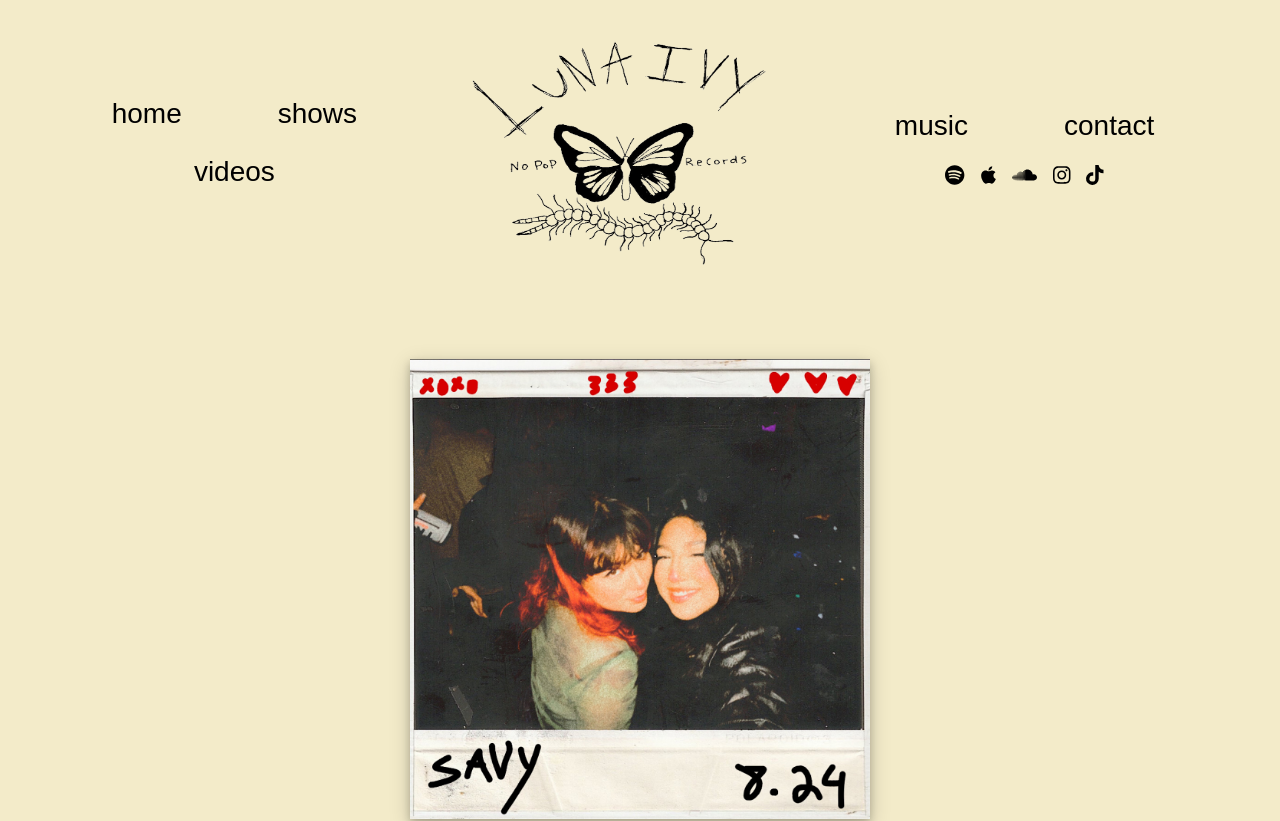
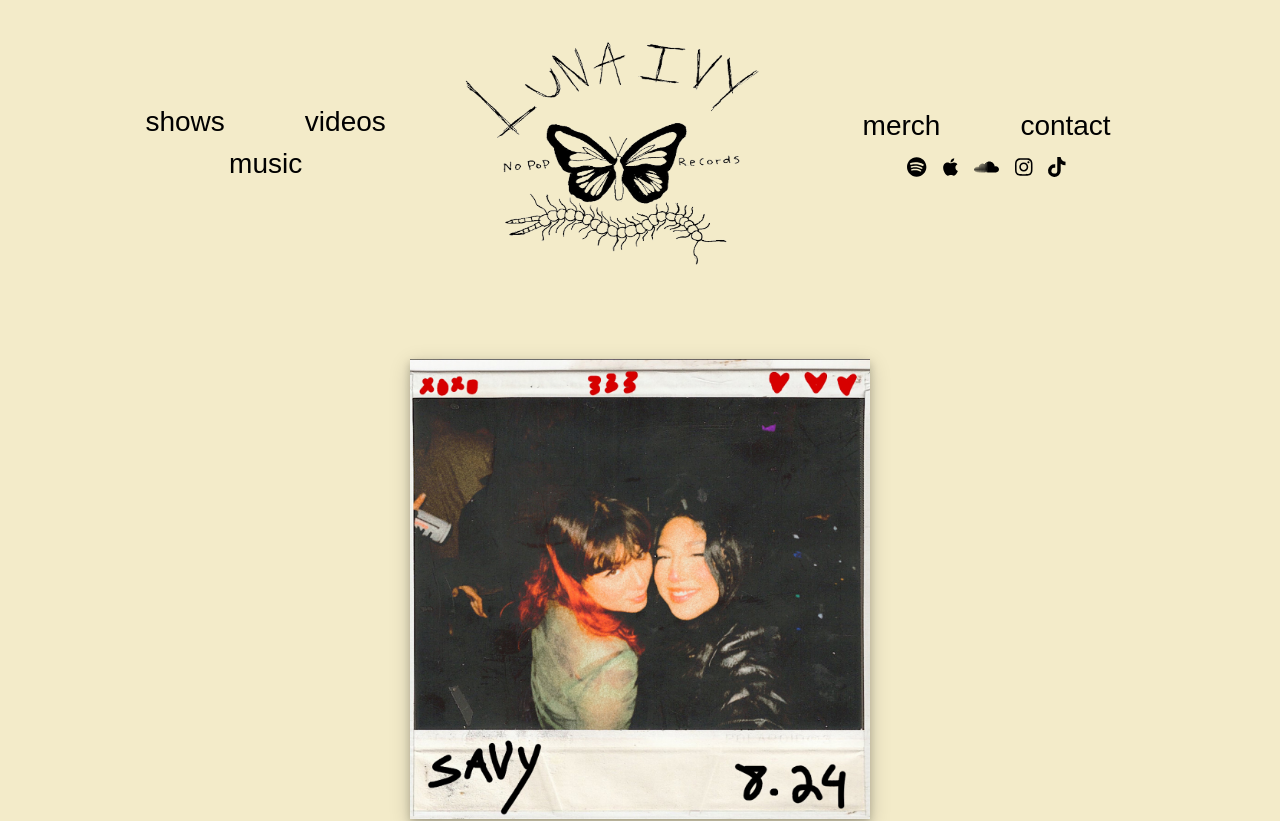
Before and after one commit to alyssamarie0107/luna-ivy, a React (Create React App) app: page / in a window 1280 px wide. Shown: the top 821 px of the page. Built offline with nearby package versions, Linux system fonts and the light colour scheme; a web font is replaced by a local one.

Commit message:
removed home from navbar and added classname to each section and used id for react-scroll

```diff
--- a/src/components/navbar/Navbar.js
+++ b/src/components/navbar/Navbar.js
@@ -1,24 +1,55 @@
 import styles from './Navbar.module.css';
-
-import Nav from 'react-bootstrap/Nav';
-import Navbar from 'react-bootstrap/Navbar';
+import { Link } from 'react-scroll';
+import { Navbar, Container } from 'react-bootstrap';
 import LunaIvyLogo from '../../assets/logo/lunaivy-transparent.png';
 import SocialBtns from '../buttons/social-btns/SocialBtns';
 
+/*
+ * navbar component
+ * if you want react to handle the routing only in the browswer
+ * and to intercept those requests for new pages, replace anchor
+ * tags with Link instead. Note, Link does not use href attribute,
+ * but rather uses 'to'.
+ *
+ * instead of Link from bootstrap, using Link from react-scroll
+ * https://www.npmjs.com/package/react-scroll
+*/
 const CustomNavbar = () => {
   return (
     <Navbar collapseOnSelect expand="lg" id={ styles.customNavbar  }>
       <Navbar.Toggle aria-controls="responsive-navbar-nav"/>
 
       <Navbar.Collapse className={ styles.customNavbarCollapse } id="responsive-navbar-nav">
-        <Nav id={ styles.customNav }>
+        <Container id={ styles.customNav }>
           <div>
-            <Nav.Link className={ styles.customLink } href="#home">home</Nav.Link>
-            <Nav.Link className={ styles.customLink } href="#shows">shows</Nav.Link>
-            <Nav.Link className={ styles.customLink } href="#videos">videos</Nav.Link>
+            <Link
+              className={ styles.customLink }
+              to="shows"
+              spy={true}
+              smooth={true}
+              offset={-50}
+              duration={100}>
+                shows
+            </Link>
+            <Link
+              className={ styles.customLink }
+              to="videos"
+              spy={true}
+              smooth={true}
+              offset={0}
+              duration={100}>videos</Link>
+            <Link
+              className={ styles.customLink }
+              to="music"
+              spy={true}
+              smooth={true}
+              offset={0}
+              duration={100}>
+                music
+            </Link>
           </div>
 
-          <Navbar.Brand href="#home" id={ styles.NavBrand }>
+          <Navbar.Brand href="/" id={ styles.NavBrand }>
               <img
               src={ LunaIvyLogo }
               alt="Luna Ivy logo"
@@ -26,11 +57,25 @@ const CustomNavbar = () => {
           </Navbar.Brand>
 
           <div>
-            <Nav.Link className={ styles.customLink } href="#music">music</Nav.Link>
-            <Nav.Link className={ styles.customLink } href="#contact">contact</Nav.Link>
+            <Link
+              className={ styles.customLink }
+              to="merch"
+              spy={true}
+              smooth={true}
+              offset={0}
+              duration={100}>
+                merch
+            </Link>
+            <Link
+              className={ styles.customLink }
+              to="contact"
+              spy={true}
+              smooth={true}
+              offset={-50}
+              duration={100}>contact</Link>
             <SocialBtns />
           </div>
-        </Nav>
+        </Container>
       </Navbar.Collapse>
 
       <Navbar.Brand href="#home" id={ styles.NavBrand2 }>
@@ -40,8 +85,6 @@ const CustomNavbar = () => {
           />
       </Navbar.Brand>
     </Navbar>
-
-
   );
 }
 
--- a/src/components/navbar/Navbar.module.css
+++ b/src/components/navbar/Navbar.module.css
@@ -29,6 +29,8 @@
     margin: 0 40px;
     font-size: 28px;
     color: black;
+    cursor: pointer;
+    text-decoration: none;
 }
 
 .customLink:hover {
--- a/src/sections/contact/Contact.js
+++ b/src/sections/contact/Contact.js
@@ -3,7 +3,7 @@ import KittyDoodle from '../../assets/doodles/kitty-transparent.png';
 
 const Contact = () => {
     return (
-        <section id={ styles.Contact }>
+        <section className={ styles.Contact } id="contact">
             <div id={ styles.contactContainer }>
                 <h2>Management:<br/>Alyssa Rodriguez</h2>
                 <h2>Booking:<br/><a href="mailto:booklunaivy@gmail.com">booklunaivy@gmail.com</a></h2>
--- a/src/sections/contact/Contact.module.css
+++ b/src/sections/contact/Contact.module.css
@@ -1,4 +1,4 @@
-#Contact {
+.Contact {
     width: 100vw;
     min-height: 100vh;
     display: flex;
--- a/src/sections/home/Home.js
+++ b/src/sections/home/Home.js
@@ -4,7 +4,7 @@ import SavyPhoto from '../../assets/photos/savy/savy-cover-art.jpg';
 // home section
 const Home = () => {
     return(
-        <section id={ styles.Home }>
+        <section className={ styles.Home } id="home">
             <div id={ styles.homeContainer }>
                 <img src={ SavyPhoto } alt="Savy Cover Art"/>
                 <div id={ styles.newSingleInfo}>
--- a/src/sections/music/Music.js
+++ b/src/sections/music/Music.js
@@ -4,7 +4,7 @@ import Pity from '../../assets/photos/pity/pity.png';
 
 const Music = () => {
     return (
-        <section id={ styles.Music }>
+        <section className={ styles.Music } id="music">
             <div id={ styles.musicContainer }>
                 <img src={ SavyPhoto2 } alt="Savy2"/>
                 <img src={ Pity } alt="Pity"/>
--- a/src/sections/music/Music.module.css
+++ b/src/sections/music/Music.module.css
@@ -1,4 +1,4 @@
-#Music {
+.Music {
     width: 100vw;
     min-height: 100vh;
     display: flex;
--- a/src/sections/shows/Shows.js
+++ b/src/sections/shows/Shows.js
@@ -4,7 +4,7 @@ import ListGroup from 'react-bootstrap/ListGroup';
 
 const Shows = () => {
     return (
-        <section id={ styles.Shows }>
+        <section className={ styles.Shows } id="shows">
             <h1>Show Dates</h1>
             <div id={ styles.showsContainer }>
                 <ListGroup>
--- a/src/sections/shows/Shows.module.css
+++ b/src/sections/shows/Shows.module.css
@@ -1,4 +1,4 @@
-#Shows {
+.Shows {
     width: 100vw;
     min-height: 100vh;
     display: flex;
@@ -6,7 +6,7 @@
     align-items: center;
 }
 
-#Shows > h1 {margin-bottom: 75px;}
+.Shows > h1 {margin-bottom: 75px;}
 
 #showsContainer {
     width: 75vw;
--- a/src/sections/videos/Videos.js
+++ b/src/sections/videos/Videos.js
@@ -5,7 +5,7 @@ import PartyKittyDoodle from '../../assets/doodles/kitty2-transparent.png';
 // video(s) section
 const Videos = ({ embedId }) => {
     return(
-        <section id={ styles.Videos }>
+        <section className={ styles.Videos } id="videos">
             <h1>"pity" music video out now!</h1>
             <div id={ styles.VideosContainer }>
                 <img src={ PartyKittyDoodle } alt="Luna Ivy logo"/>
--- a/src/sections/videos/Videos.module.css
+++ b/src/sections/videos/Videos.module.css
@@ -1,4 +1,4 @@
-#Videos {
+.Videos {
   width: 100vw;
   min-height: 100vh;
   display: flex;
@@ -8,7 +8,7 @@
   /* background-color: red; */
 }
 
-#Videos > h1 {margin-bottom: 50px;}
+.Videos > h1 {margin-bottom: 50px;}
 
 #VideosContainer {
   display: flex;
```
